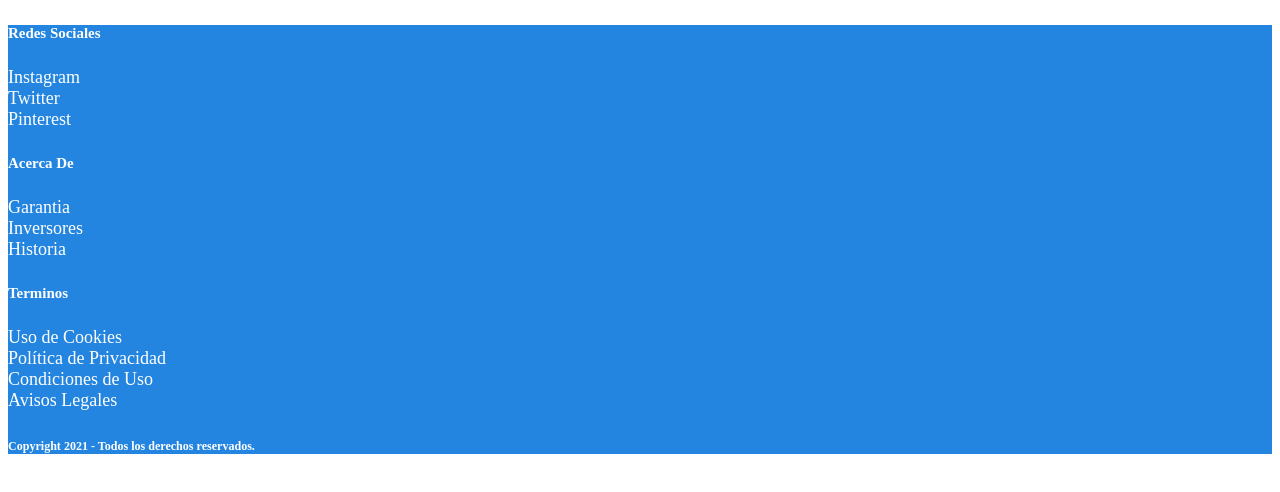
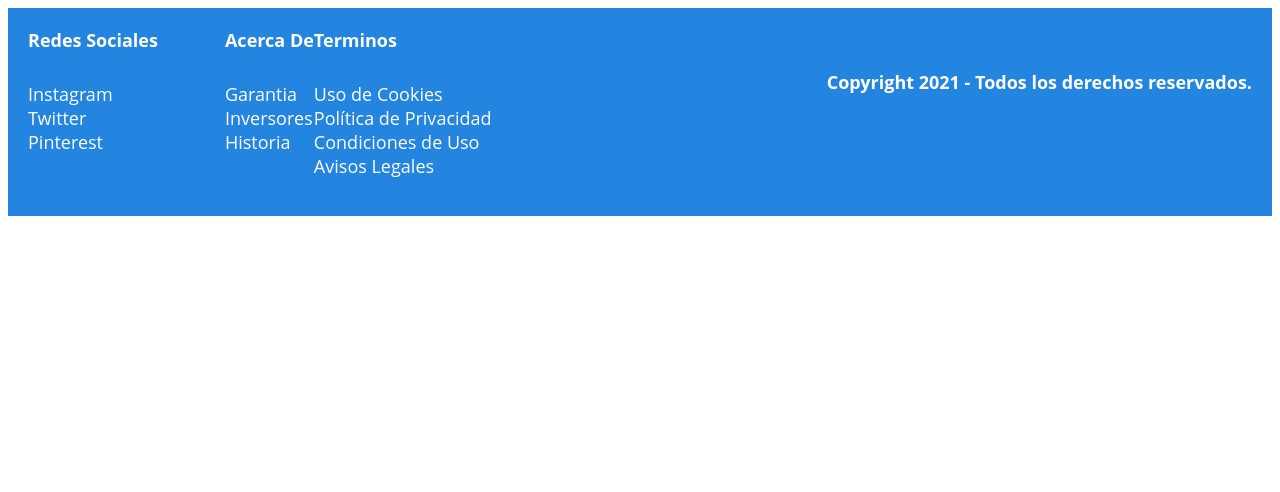
Before and after one commit to MarianaWebD/tareaflexbox, a plain HTML site: page footer.html in a window 1280 px wide. Drawn offline with Linux system fonts and the light colour scheme.

Commit message:
footer finalizado

```diff
--- a/css/footer.css
+++ b/css/footer.css
@@ -1,4 +1,21 @@
-/* FOOTER */
+
+@font-face {
+    font-family: "open sans";
+    src: url(./fonts/opensans-regular.woff2) format ("woff2"),
+    src: url(./fonts/opensans-regular.woff) format ("woff");
+}
+
+/* Soluciona problemas con los paddings */
+*{
+    box-sizing: border-box;
+}
+/* Soluciona problemas con los paddings */
+
+html{
+    font-family: "open sans", sans-serif;
+    font-size: 18px;
+    color: white;
+}
 
 ul{
     list-style-type: none;
@@ -11,19 +28,43 @@ a{
       text-decoration: none;
   }
 
+  h5, ul{
+    margin-top: 0;
+}
+
+h6{
+    margin-bottom: 0;
+}
+
+
+
+/* FOOTER */
+
+
 footer{
     background-color: #2385E0;
     font-size: 18px;
-    color: white;
+    padding: 20px;
+
+}
+
+.links {
+    display: flex;
+}
+
+
+h5, h6{
+    font-size: 18px;
 
 }
 
 /* Redes */
-.links {
-}
 .redes {
+    flex-grow: 0.2;
 }
 .redes__titulo {
+    font-family: "open sans", sans-serif;
+    font-weight: bold;
 }
 .redes__twitter {
 }
@@ -33,23 +74,28 @@ footer{
 }
 
 /* Acerca */
-.acerca {
+.acercade {
+    flex-grow: 2;
 }
-.de {
+
+.acercade__titulo {
+    font-family: "open sans", sans-serif;
+    font-weight: bold;
 }
-.de__titulo {
+.acercade__garantia {
 }
-.de__garantia {
+.acercade__inversores {
 }
-.de__inversores {
-}
-.de__historia {
+.acercade__historia {
 }
 
 /* Terminos */
 .terminos {
+    flex-grow: 1;
 }
 .terminos__titulo {
+    font-family: "open sans", sans-serif;
+    font-weight: bold;
 }
 .terminos__cookies {
 }
@@ -61,5 +107,7 @@ footer{
 }
 
 /* Copyright */
-.copyright {
+.copyright{
+    text-align: center;
+
 }
```
Lines whose indentation alone changed are shown as unchanged.
